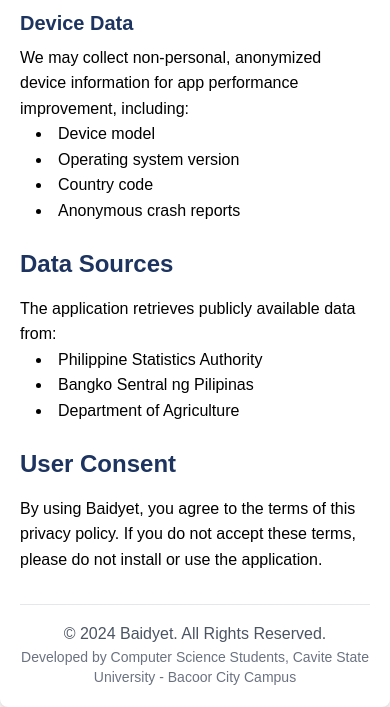
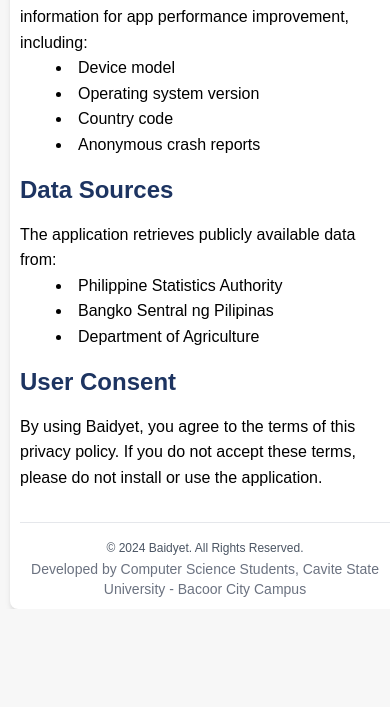
Before and after one commit to naksusen/app-privacy-policy, a plain HTML site: page privacy_policy.html in a window 390 px wide. Shown: the part 761-1468 px from the top of the page. After the commit the page ends 1370 px from the top, so only its background shows below. Drawn offline with nearby package versions, Linux system fonts and the light colour scheme.

Commit message:
implemented mobile responsiveness

```diff
--- a/styles.css
+++ b/styles.css
@@ -29,3 +29,36 @@
   text-decoration: none;
   display: inline-block;
 }
+
+@media screen and (max-width: 640px) {
+  .container {
+    padding: 10px;
+    margin: 0 10px;
+  }
+
+  h1 {
+    font-size: 1.75rem;
+  }
+
+  h2 {
+    font-size: 1.5rem;
+  }
+
+  h3 {
+    font-size: 1.25rem;
+  }
+
+  .list-inside {
+    padding-left: 20px;
+  }
+
+  .mb-4,
+  .mb-6,
+  .mb-8 {
+    margin-bottom: 1rem;
+  }
+
+  footer p {
+    font-size: 0.75rem;
+  }
+}
```
